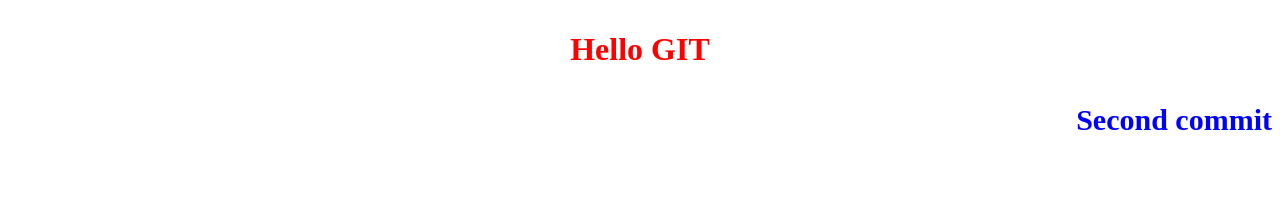
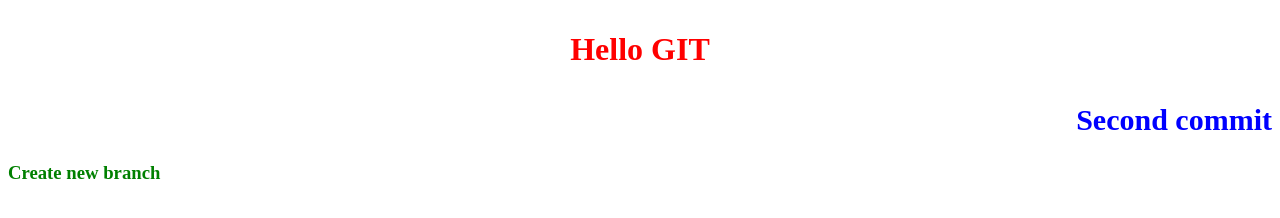
Before and after one commit to Vitalik-24/testing, a plain HTML site: page index.html in a window 1280 px wide. Drawn offline with Linux system fonts and the light colour scheme.

Commit message:
Create new branch

```diff
--- a/index.html
+++ b/index.html
@@ -10,5 +10,6 @@
 <body>
     <h1>Hello GIT</h1>
     <h2>Second commit</h2>
+    <h3>Create new branch</h3>
 </body>
 </html>
--- a/main.css
+++ b/main.css
@@ -15,3 +15,7 @@ h2 {
   color: blue;
   font-size: 30px;
 }
+
+h3{
+    color: green;
+}
```
